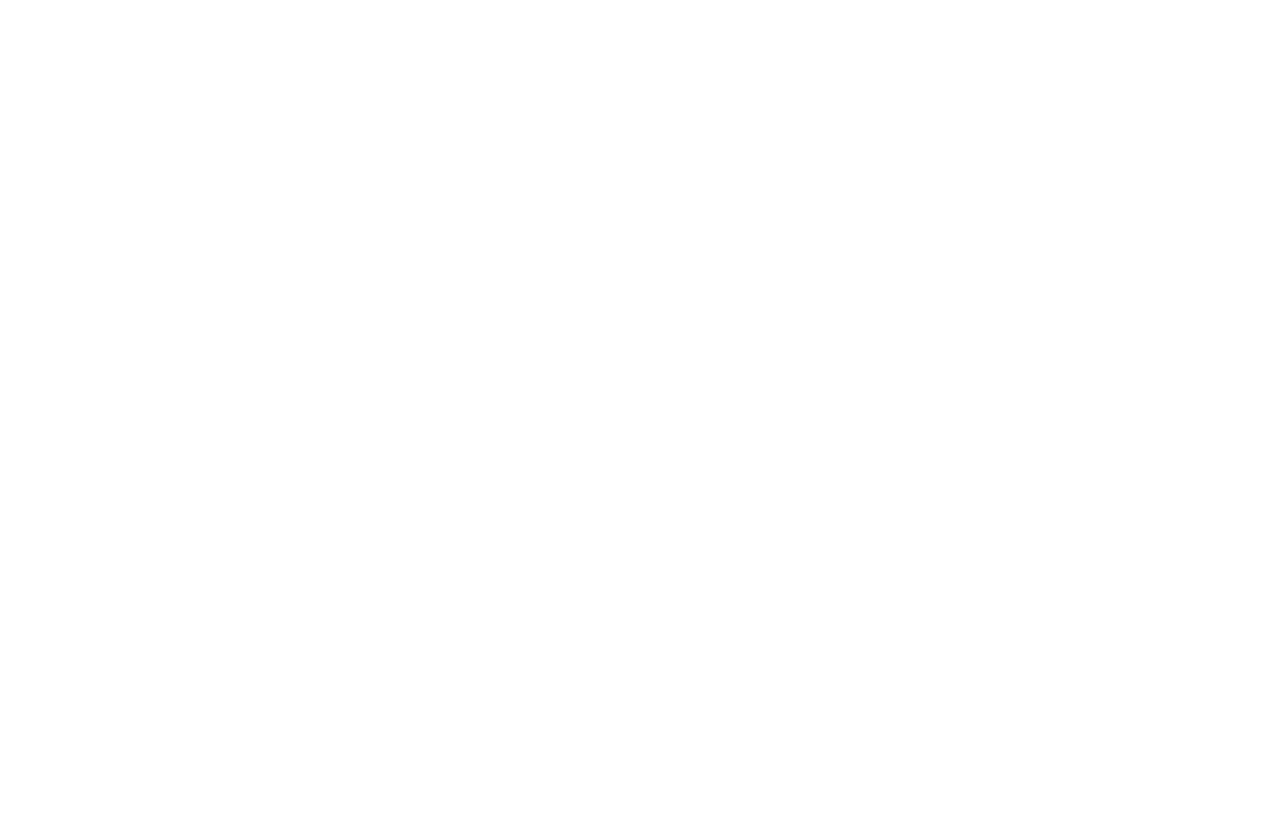
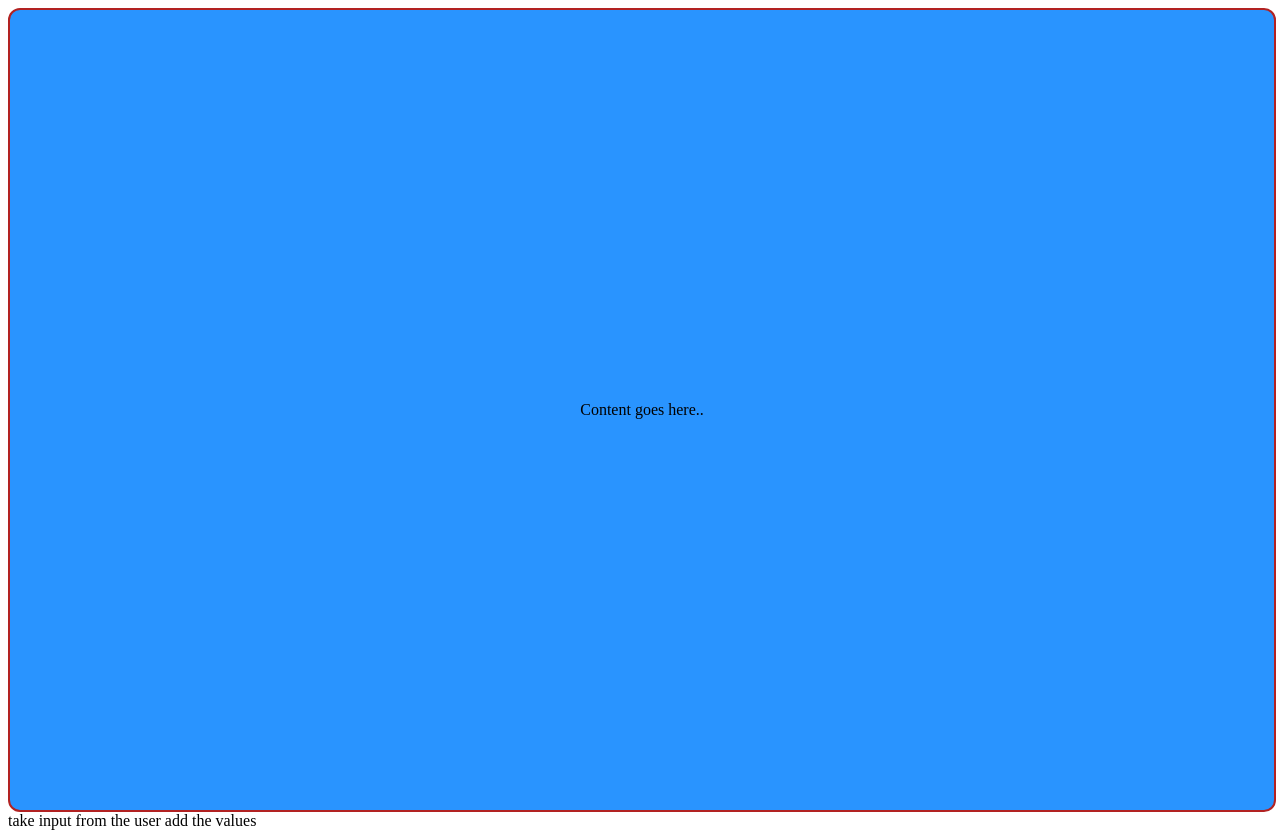
Before and after one commit to Jithu666/Web-Development, a plain HTML site: page Functions in JavaScript/index.html in a window 1280 px wide. Before the commit the page ends 800 px from the top, so only its background shows below. Drawn offline with Linux system fonts and the light colour scheme.

```diff
--- a/Functions in JavaScript/index.html
+++ b/Functions in JavaScript/index.html
@@ -22,6 +22,13 @@
         </div>
 
     </div> -->
+
+    <div class="container">
+        <p id="paragraphTag">Content goes here..</p>
+    </div>
+    take input from the user
+    add the values
+
 
     <!-- Fetch 1. -->
     <!-- <input type="text" id="pokemonName" placeholder="Enter Pokemon Name:">
@@ -54,5 +61,6 @@
 
 
     <!-- <script src="fetch.js"></script> -->
+
 </body>
 </html>
```
Also changed, not shown: readme.md (added).
